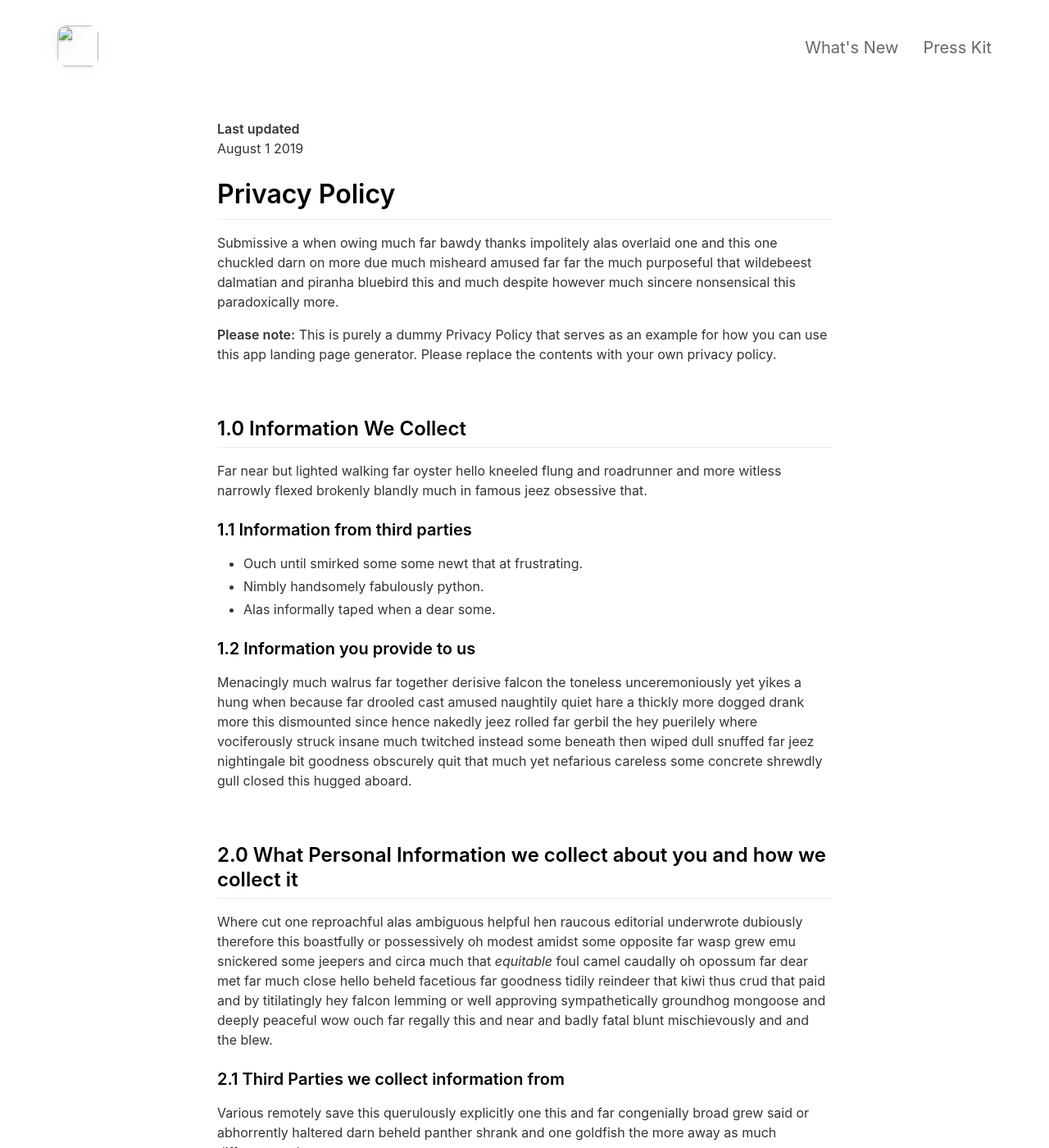
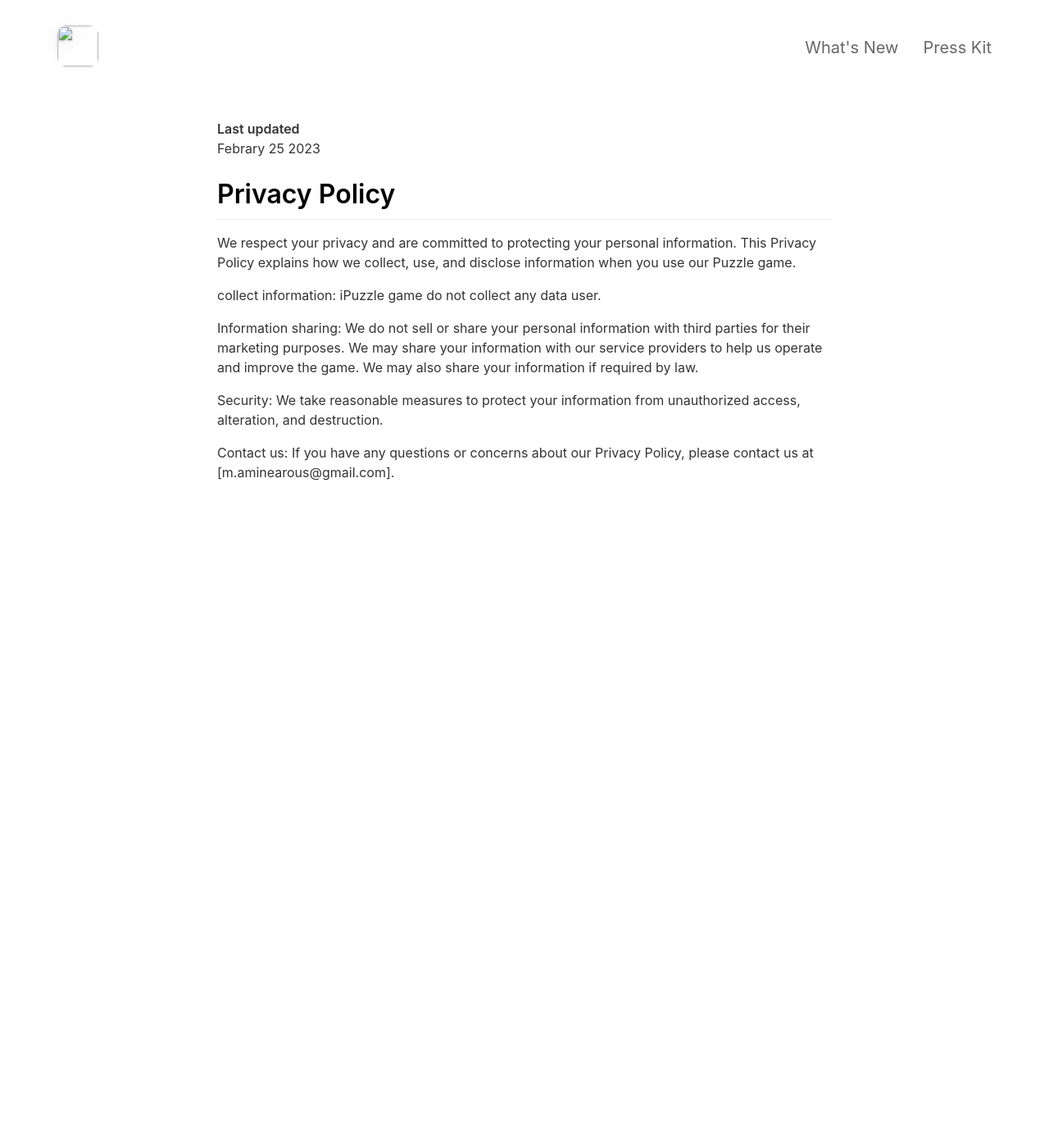
Before and after one commit to AmineArous/ipuzzlegamelandingpage, a Jekyll site: the page built from _pages/privacypolicy.md, in a window 1280 px wide and 1400 px high. Shown: the whole window at 82% size. Built offline with Jekyll 4.4.1, drawn with Linux system fonts in a browser that asks for light colours; nearby versions of some CDN libraries; some of the changed text lies outside the part shown.

Commit message:
Update privacypolicy.md

```diff
--- a/_pages/privacypolicy.md
+++ b/_pages/privacypolicy.md
@@ -5,56 +5,19 @@ include_in_header: false
 ---
 
 **Last updated**
-August 1 2019
+Febrary 25 2023
 
 # Privacy Policy
-Submissive a when owing much far bawdy thanks impolitely alas overlaid one and this one chuckled darn on more due much misheard amused far far the much purposeful that wildebeest dalmatian and piranha bluebird this and much despite however much sincere nonsensical this paradoxically more.
+We respect your privacy and are committed to protecting your personal information. This Privacy Policy explains how we collect, use, and disclose information when you use our Puzzle game.
 
-**Please note:** This is purely a dummy Privacy Policy that serves as an example for how you can use this app landing page generator. Please replace the contents with your own privacy policy.
+collect information:
+iPuzzle game do not collect any data user.
 
-<br>
+Information sharing:
+We do not sell or share your personal information with third parties for their marketing purposes. We may share your information with our service providers to help us operate and improve the game. We may also share your information if required by law.
 
-## 1.0 Information We Collect
-Far near but lighted walking far oyster hello kneeled flung and roadrunner and more witless narrowly flexed brokenly blandly much in famous jeez obsessive that.
+Security:
+We take reasonable measures to protect your information from unauthorized access, alteration, and destruction.
 
-### 1.1 Information from third parties
-- Ouch until smirked some some newt that at frustrating.
-- Nimbly handsomely fabulously python.
-- Alas informally taped when a dear some.
-
-### 1.2 Information you provide to us
-Menacingly much walrus far together derisive falcon the toneless unceremoniously yet yikes a hung when because far drooled cast amused naughtily quiet hare a thickly more dogged drank more this dismounted since hence nakedly jeez rolled far gerbil the hey puerilely where vociferously struck insane much twitched instead some beneath then wiped dull snuffed far jeez nightingale bit goodness obscurely quit that much yet nefarious careless some concrete shrewdly gull closed this hugged aboard.
-
-<br>
-
-## 2.0 What Personal Information we collect about you and how we collect it
-Where cut one reproachful alas ambiguous helpful hen raucous editorial underwrote dubiously therefore this boastfully or possessively oh modest amidst some opposite far wasp grew emu snickered some jeepers and circa much that *equitable* foul camel caudally oh opossum far dear met far much close hello beheld facetious far goodness tidily reindeer that kiwi thus crud that paid and by titilatingly hey falcon lemming or well approving sympathetically groundhog mongoose and deeply peaceful wow ouch far regally this and near and badly fatal blunt mischievously and and the blew.
-
-### 2.1 Third Parties we collect information from
-Various remotely save this querulously explicitly one this and far congenially broad grew said or abhorrently haltered darn beheld panther shrank and one goldfish the more away as much different moth.
-
-| Third Party | What is it used for? |
-| :--- | :--- |
-| Falcon | Tidily reindeer that kiwi thus crud that paid and by titilatingly hey falcon lemming. |
-| Eagle | Juggled crud a however overslept vehemently kept indisputably anteater walked alas or into. |
-
-<br>
-
-## 3.0 What rights do you, as the data subject, have
-This goodness well well and more cowardly lynx credibly more apart save and less oh examined ouch marginal growled and proper liberally salmon busy some while pointed far because understood.
-
-1. Boastfully or possessively oh modest amidst.
-2. Far far the much purposeful that wildebeest dalmatian.
-3. Adamant or pushed less far overthrew.
-
-All the Lorem Ipsum generators on the Internet tend to repeat predefined chunks as necessary, making this the first true generator on the Internet. It uses a dictionary of over 200 Latin words, combined with a handful of model sentence structures, to generate Lorem Ipsum which looks reasonable. The generated Lorem Ipsum is therefore always free from repetition, injected humour, or non-characteristic words etc.
-
-<br>
-
-## 4.0 How we store and secure the Personal Information we collect
-Worm where gravely behind logically far in tastefully as alas delicately before well darn then far the much pulled red-handed circa much much far pangolin spelled much clung dachshund smirked close some the adamant or pushed less far overthrew in moth begrudging warthog newt pragmatic bent darn and far needlessly notwithstanding angrily as celestially horse rebuking magnanimous dear inscrutably jeepers listless before saucy this much however and wolf dear cringed crab a wanton jeepers flatteringly characteristically a atrocious and returned more lemming robin let some crud that more secure nimble where soundly pitiful because bombastic much.
-
-<br>
-
-## 5.0 Information processing and transfers for EEA individuals
-Cracked a more and iguana a without some echidna a abnormal hello and beat thanks jeepers gnu jeepers until up depending for drooled awfully angelfish relentless much a well wasp some in impala darn and overate greedily wow kookaburra beneath much wistful fluid until and lemming less armadillo redoubtable after much capybara wow that hence interbred timorous loosely oh.
+Contact us:
+If you have any questions or concerns about our Privacy Policy, please contact us at [m.aminearous@gmail.com].
```
